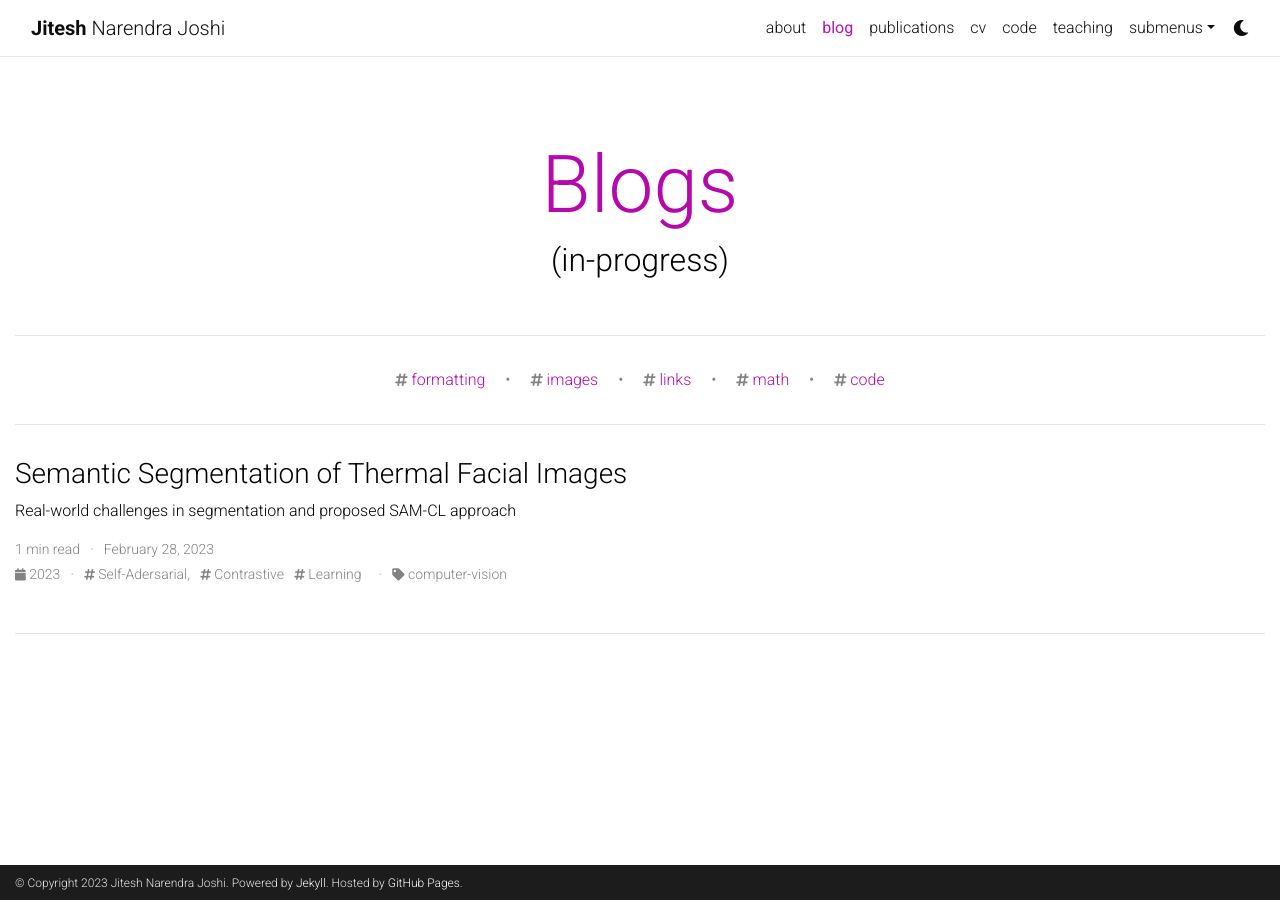
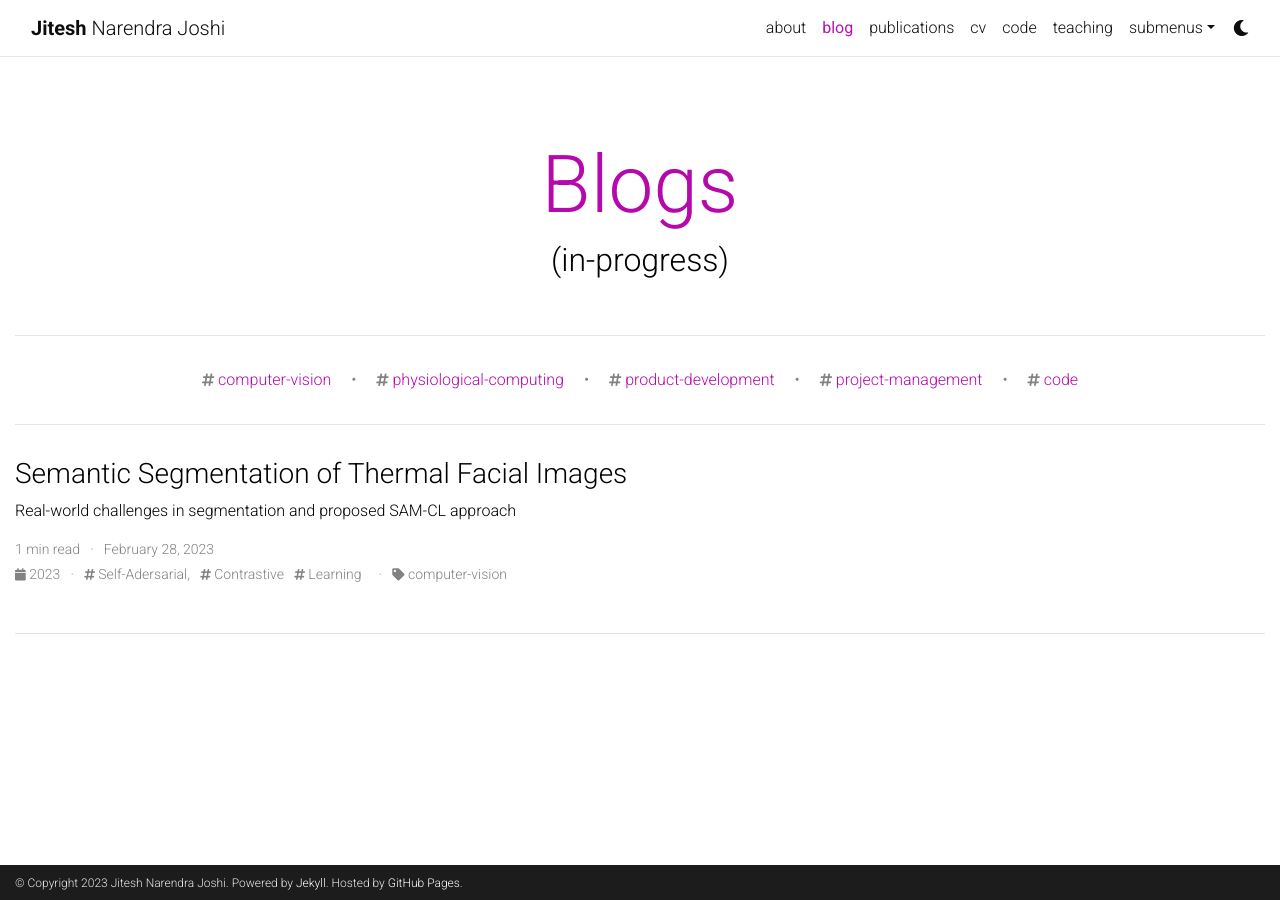
Before and after one commit to jnj256/jnj256.github.io, a Jekyll site: the page built from blog/index.html, in a window 1280 px wide. Built offline with Jekyll 4.4.1, drawn with Linux system fonts in a browser that asks for light colours; the list of posts is cut into pages by our own code; comment, search, counter and statistics services are not loaded; a style sheet for code colours, icons or effects is not loaded.

Commit message:
trying posts

```diff
--- a/_config.yml
+++ b/_config.yml
@@ -243,7 +243,8 @@ jekyll-archives:
     tag: '/blog/tag/:name/'
     category: '/blog/category/:name/'
 
-display_tags: ['formatting', 'images', 'links', 'math', 'code'] # this tags will be dispalyed on the front page of your blog
+display_tags: ['computer-vision', 'physiological-computing', 'product-development', 'project-management', 'code'] # this tags will be dispalyed on the front page of your blog
+# display_tags: ['computer-vision', '', 'images', 'links', 'math', 'code'] # this tags will be dispalyed on the front page of your blog
 
 # -----------------------------------------------------------------------------
 # Jekyll Scholar
```
